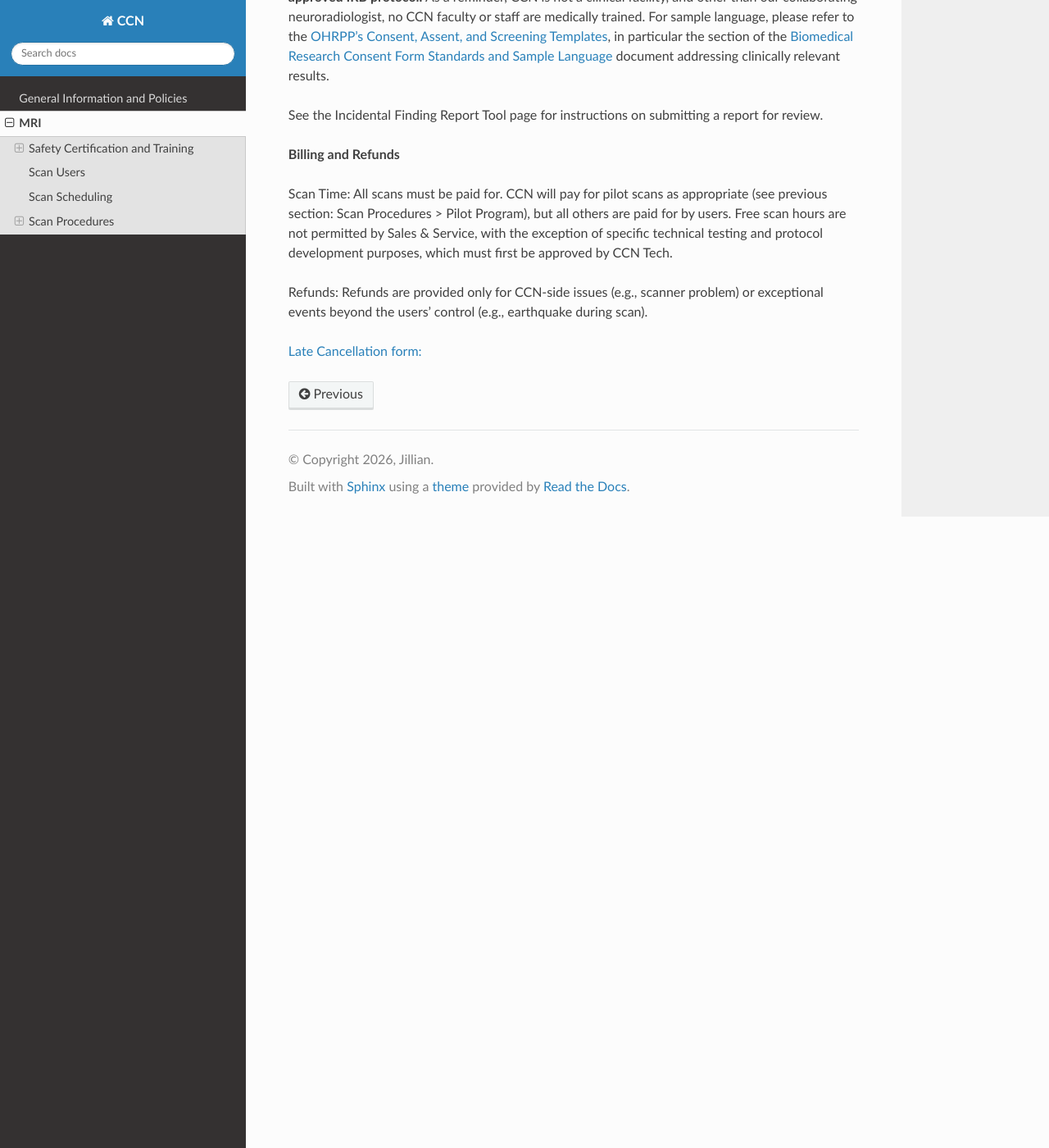
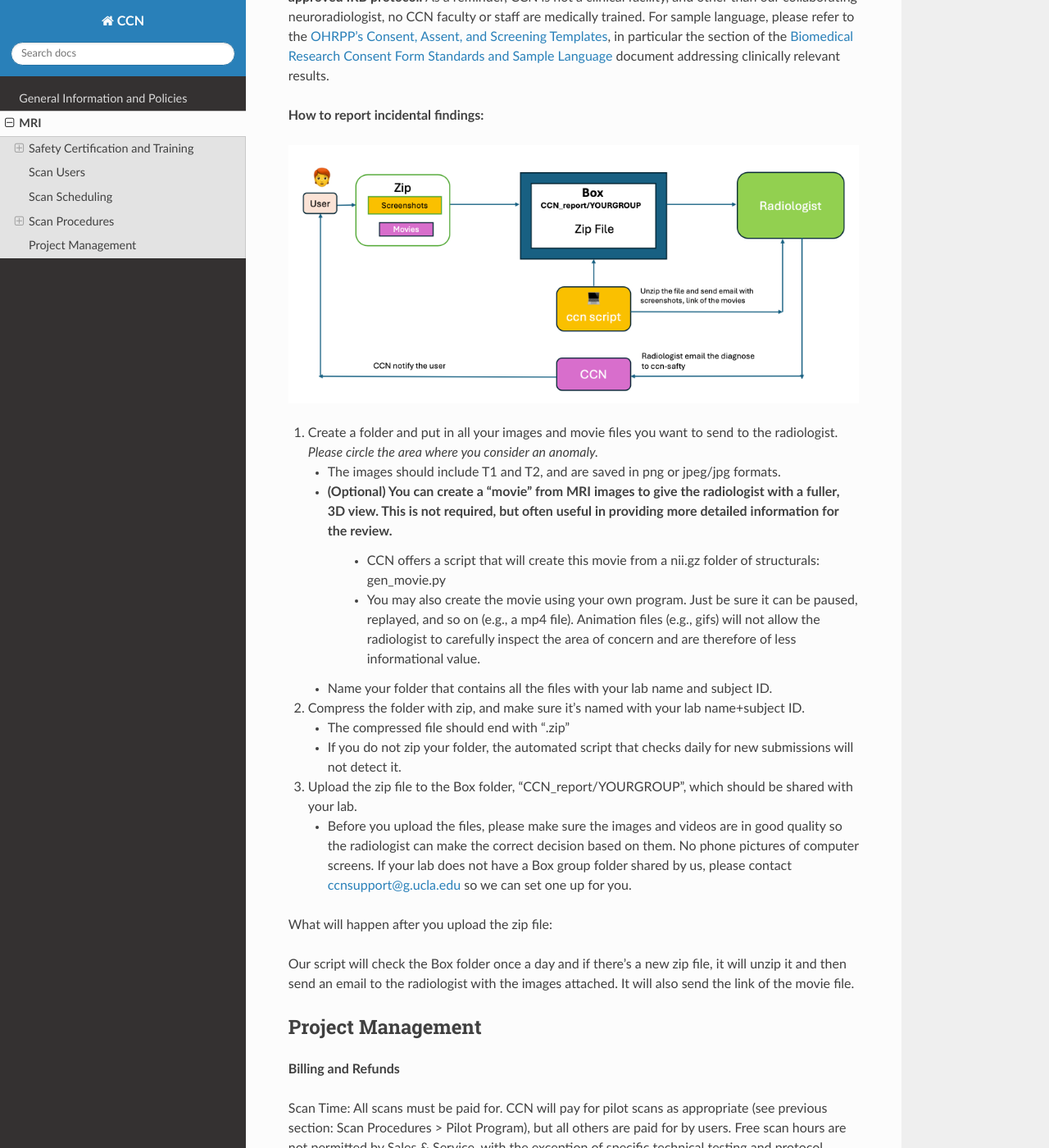
Before and after one commit to jpontanares-ccn/CCN, a Sphinx documentation site: the page built from docs/source/mri.rst, in a window 1280 px wide and 1400 px high, scrolled down 7873 px. Shown: the whole window at 82% size. Built offline with Sphinx 7.4.7 and the Read the Docs theme 3.1.0, drawn with Linux system fonts in a browser that asks for light colours; some of the changed text lies outside the part shown.

Commit message:
Update mri.rst

```diff
--- a/docs/source/mri.rst
+++ b/docs/source/mri.rst
@@ -80,7 +80,7 @@ Scan Scheduling
 Scan Procedures
 ----------------
 
-Metal Screening and Safety Clearance:
+Metal Screening and Safety Clearance
 ~~~~~~~~~~~~~~~~
 All participants need to be diligently screened for contraindications to MR imaging during recruitment. Review and sign the `Metal Screening Form <https://drive.google.com/file/d/1aUwmgXoij_czd8YktXmo0yDLjpqbuUpm/view?usp=sharing>`_ with each participant for each scan session. If there are any items of concern, follow up with your participant for more information, collect all relevant documentation from them and/or their medical team, and pass everything along to CCN staff for a final decision. Do not ask CCN about your participant's implant or device without first researching the relevant background.
 
@@ -89,7 +89,7 @@ All implants needs to be cleared by CCN *before scanning*. If your participant h
 - At least six weeks must pass after any surgical procedure before your participant can be considered for scanning.
 - No tattoos or other permanent cosmetics on the face or head. The only exception is eyebrow microblading. To be clear, you should still obtain clearance for other tattoos your participant may have--just be aware that permanent ink of any kind on the face or head (except microbladed eyebrows) automatically disqualifies your subject.
 
-Facility Policies:
+Facility Policies
 ~~~~~~~~~~~~~~~~~~
 **Infection Control**
 
@@ -99,7 +99,7 @@ Please make sure the participant completes the Pre-Appointment Illness Screening
 
 Please make sure that your study participants have a direct contact and that lab personnel will be available to take calls and/or respond promptly to texts/emails as the time of the scan approaches. Study participants should not wait inside of CCN unattended. If a participant arrives early and you are part of the research team, make sure someone is available to communicate with the person and direct them to wait on the bench right outside CCN. If you are in CCN and not part of the research team expecting this participant's arrival, it is up to you if you have the time to ask questions and help figure out who their research contact is. Regardless, still ask them to wait on the bench outside CCN.
 
-Scanner Use:
+Scanner Use
 ~~~~~~~~~~~~~~~~~
 **Pilot Program**
 
@@ -136,8 +136,33 @@ Users are responsible for communicating with CCN staff any equipment malfunction
 
 A neuroradiologist is on CCN retainer for reviewing potential incidental findings. **To be clear, you may only submit images for incidental finding review if you have this explicitly described in your approved IRB protocol.** As a reminder, CCN is not a clinical facility, and other than our collaborating neuroradiologist, no CCN faculty or staff are medically trained. For sample language, please refer to the `OHRPP's Consent, Assent, and Screening Templates <https://ohrpp.research.ucla.edu/consent-templates/>`_, in particular the section of the `Biomedical Research Consent Form Standards and Sample Language <https://ucla.app.box.com/v/FR-05f01-Biomed-ICF-Stand-Lang>`_ document addressing clinically relevant results.
 
-See the Incidental Finding Report Tool page for instructions on submitting a report for review.
+**How to report incidental findings:**
 
+.. image:: Incidental_finding_report_flow.png
+
+1. Create a folder and put in all your images and movie files you want to send to the radiologist. *Please circle the area where you consider an anomaly.*
+
+   - The images should include T1 and T2, and are saved in png or jpeg/jpg formats.
+   - (Optional) You can create a "movie" from MRI images to give the radiologist with a fuller, 3D view. This is not required, but often useful in providing more detailed information for the review.
+       - CCN offers a script that will create this movie from a nii.gz folder of structurals: gen_movie.py
+       - You may also create the movie using your own program. Just be sure it can be paused, replayed, and so on (e.g., a mp4 file). Animation files (e.g., gifs) will not allow the radiologist to carefully inspect the area of concern and are therefore of less informational value.
+   - Name your folder that contains all the files with your lab name and subject ID.
+
+2. Compress the folder with zip, and make sure it's named with your lab name+subject ID.
+
+   - The compressed file should end with ".zip"
+   - If you do not zip your folder, the automated script that checks daily for new submissions will not detect it.
+
+3. Upload the zip file to the Box folder, “CCN_report/YOURGROUP”, which should be shared with your lab.
+
+   - Before you upload the files, please make sure the images and videos are in good quality so the radiologist can make the correct decision based on them. No phone pictures of computer screens. If your lab does not have a Box group folder shared by us, please contact ccnsupport@g.ucla.edu so we can set one up for you.
+
+What will happen after you upload the zip file:
+
+Our script will check the Box folder once a day and if there’s a new zip file, it will unzip it and then send an email to the radiologist with the images attached. It will also send the link of the movie file.
+
+Project Management
+------------------
 
 **Billing and Refunds**
 
```
